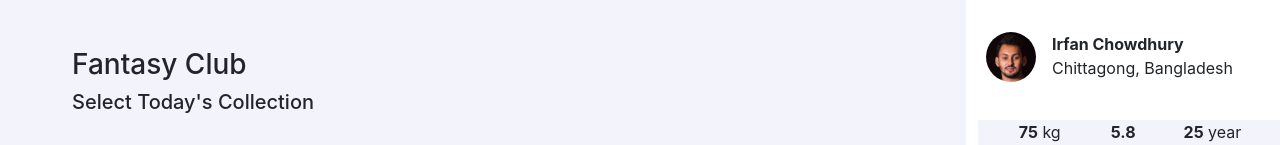
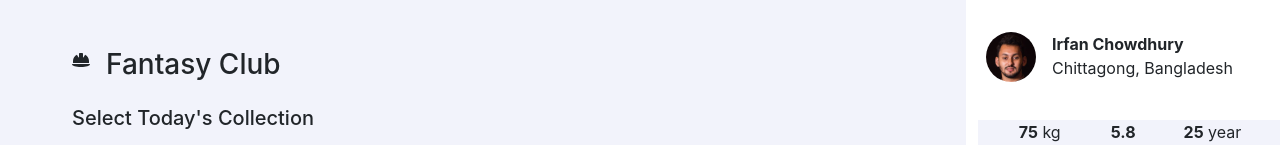
Before and after one commit to Irfan-Chowdhury/ultra-active-club-assignment, a React (Create React App) app: page / in a window 1280 px wide. Shown: the top 145 px of the page. Built offline with nearby package versions, Linux system fonts and the light colour scheme; grey boxes are pictures that could not be loaded.

Commit message:
Font-Awesome Added

```diff
--- a/package.json
+++ b/package.json
@@ -3,6 +3,9 @@
   "version": "0.1.0",
   "private": true,
   "dependencies": {
+    "@fortawesome/fontawesome-svg-core": "^6.2.0",
+    "@fortawesome/free-solid-svg-icons": "^6.2.0",
+    "@fortawesome/react-fontawesome": "^0.2.0",
     "@testing-library/jest-dom": "^5.16.5",
     "@testing-library/react": "^13.4.0",
     "@testing-library/user-event": "^13.5.0",
--- a/src/componetns/CardList/CardList.js
+++ b/src/componetns/CardList/CardList.js
@@ -1,11 +1,17 @@
 import React from 'react';
 import Card from '../Card/Card';
+import { FontAwesomeIcon } from '@fortawesome/react-fontawesome';
+import { faHelmetSafety } from '@fortawesome/free-solid-svg-icons';
 
 const CardList = ({cardLists, handleAddToCart}) => {
 
     return (
         <div className='container mt-5 mx-5 text-start'>
-            <h3>Fantasy Club</h3>
+            <div class="d-flex flex-row bd-highlight mb-3">
+                <div><FontAwesomeIcon icon={faHelmetSafety}></FontAwesomeIcon></div>
+                <div className='mx-3'><h3>Fantasy Club</h3></div>
+            </div>
+
             <h5>Select Today's Collection</h5>
             <br />
             <div className="row row-cols-1 row-cols-md-3 g-4">
```
Also changed, not shown: 1 other file (tests, documents, lock files or other folders).
